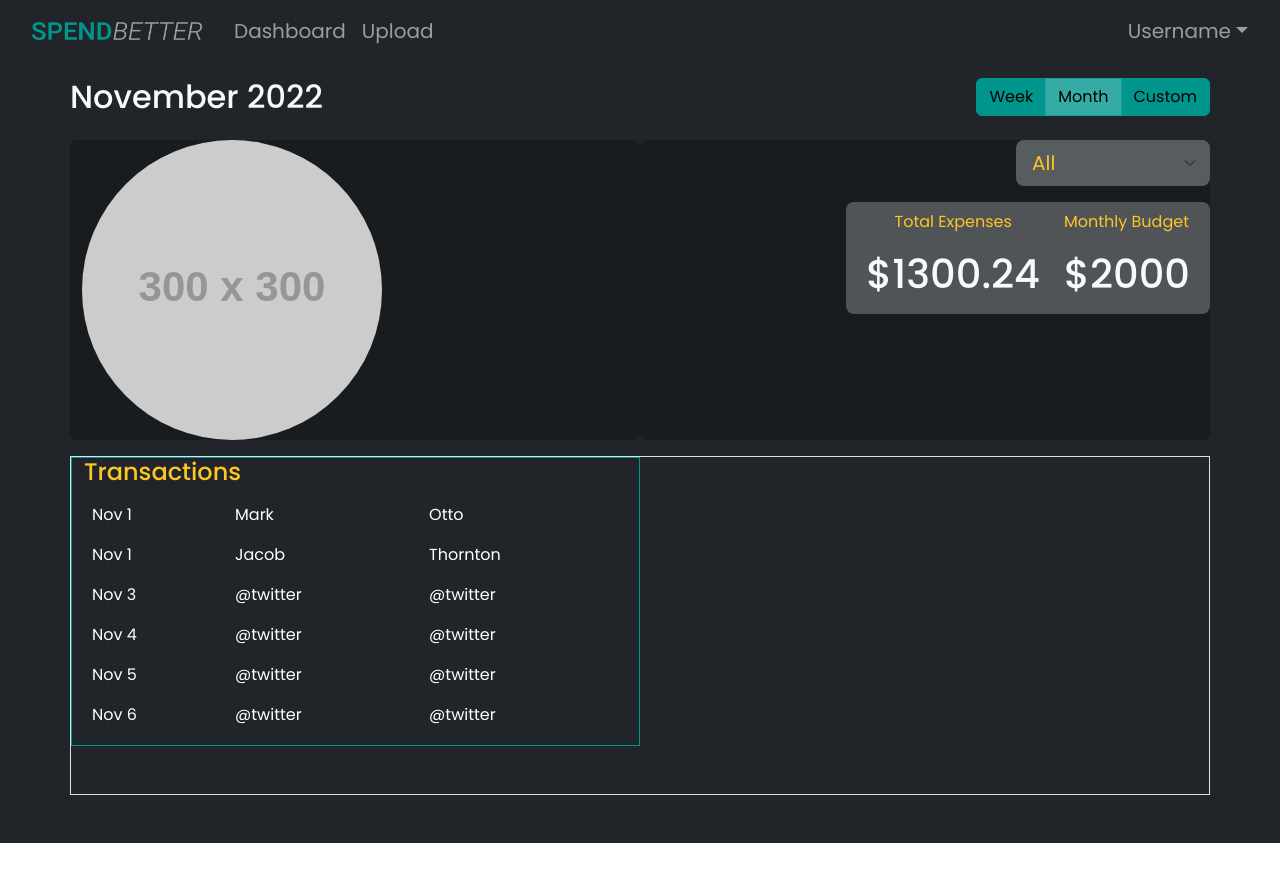
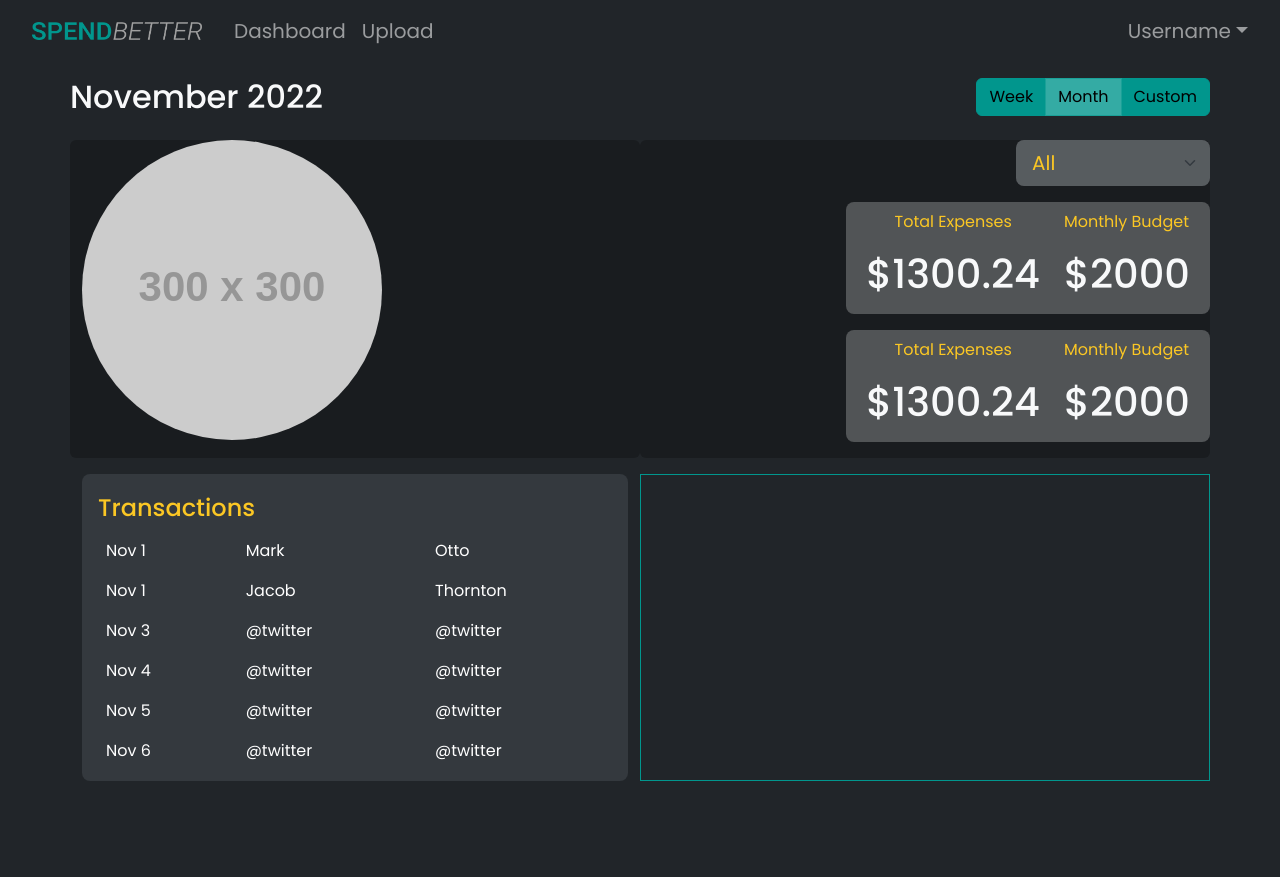
Before and after one commit to nickmendezFlatiron/budget-app, a React (Vite) app in the folder client/: page /dashboard in a window 1280 px wide. Before the commit the page ends 843 px from the top, so only its background shows below. Built offline with nearby package versions, Linux system fonts and the light colour scheme.

Commit message:
styled transactions component in dashboard

```diff
--- a/client/src/Navigation.jsx
+++ b/client/src/Navigation.jsx
@@ -14,7 +14,7 @@ const Navigation = () => {
   }
 
   return (
-      <Navbar collapseOnSelect expand="md" bg="dark" variant="dark" className='px-4 fs-5' sticky="top">
+      <Navbar collapseOnSelect expand="md" bg="dark" variant="dark" className='px-4 header-bg fs-5' sticky="top">
           <Navbar.Brand href="/">
             <img src={textLogo} alt="Spend Better Text Logo" className='nav-text-logo'/>
           </Navbar.Brand>
--- a/client/src/dashboard/Dashboard.jsx
+++ b/client/src/dashboard/Dashboard.jsx
@@ -57,16 +57,28 @@ const Dashboard = () => {
                 <h1>$2000</h1>
               </Col>
             </div>
+            <div className=" rounded rounded-3 mb-3 d-flex row row-auto bg-light bg-opacity-25 max-content p-2">
+              <Col xs={6} lg={`auto`}>
+                <p className="text-warning text-center">Total Expenses</p>
+                <h1>$1300.24</h1>
+              </Col>
+              <Col xs={6} lg={`auto`}>
+                <p className="text-warning">{timeFrame === "Custom" ? timeFrame : `${timeFrame}ly`} Budget</p>
+                <h1>$2000</h1>
+              </Col>
+            </div>
           </Col>
         </Row>
-        <Row xs={1} md={2} className="border pb-5 mt-3">
-          <Col className="border border-primary">
-            <h4 className="text-center text-lg-start text-warning">Transactions</h4>
-            <div className="dash-transaction-table">
-              <TransactionTable />
+        <Row xs={1} md={2} className=" pb-5 mt-3">
+          <Col className="">
+            <div className="widget-margin-small  bg-secondary bg-opacity-25  rounded-3 pt-1">
+              <h4 className="text-center pt-lg-3 ps-lg-3 text-lg-start text-warning">Transactions</h4>
+              <div className="dash-transaction-table ps-lg-3">
+                <TransactionTable />
+              </div>
             </div>
           </Col>
-          <Col>
+          <Col  className="border border-primary">
 
           </Col>
         </Row>
--- a/client/src/dashboard/TransactionTable.jsx
+++ b/client/src/dashboard/TransactionTable.jsx
@@ -4,7 +4,7 @@ import Table from 'react-bootstrap/Table'
 const TransactionTable = () => {
   return (
    <>
-    <Table hover variant='dark' >
+    <Table hover variant='dark' className='transparent '>
       <tbody className='text-start'>
         <tr className="dash-transaction-td">
           <td>Nov 1</td>
--- a/client/src/styles/index.css
+++ b/client/src/styles/index.css
@@ -61,7 +61,14 @@ body::-webkit-scrollbar {
   .max-content{
   margin-right: 5px;
   margin-left: 5px;
-}}
+  }
+  .widget-margin-small {
+    margin-right: 5px!important;
+    margin-left: 5px!important;
+
+  }
+
+}
 
 .dash-transaction-table {
   max-height: 250px !important;
@@ -70,13 +77,15 @@ body::-webkit-scrollbar {
   background-color: transparent;;
 }
 .dash-transaction-table::-webkit-scrollbar-thumb{
-  background-color: #01968c57;
+  max-height: 30px !important;
+  background-color: rgba(211, 211, 211, 0.246);
   border-radius: 40px;
 }
-
-
-
 
 .dash-transaction-td {
   border-style : hidden!important;
 }
+
+.transparent tbody td{
+  background-color: transparent!important;
+}
```
